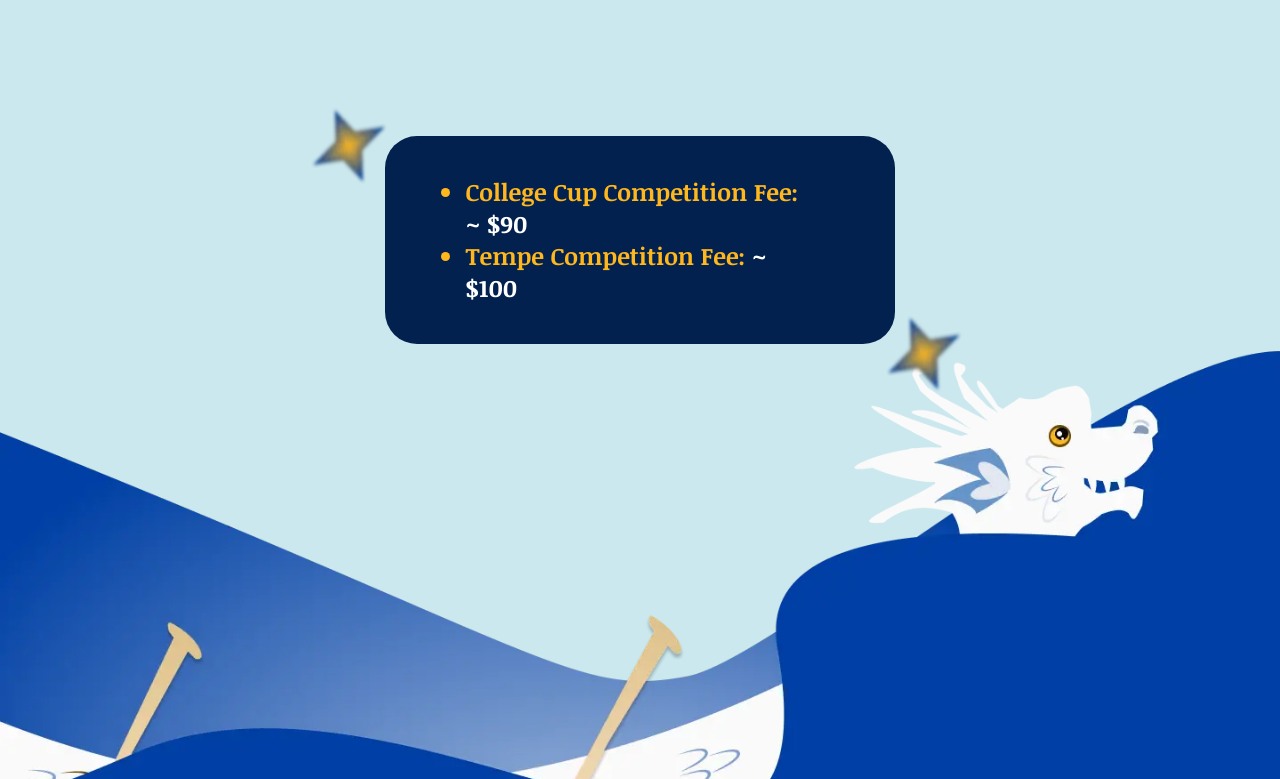
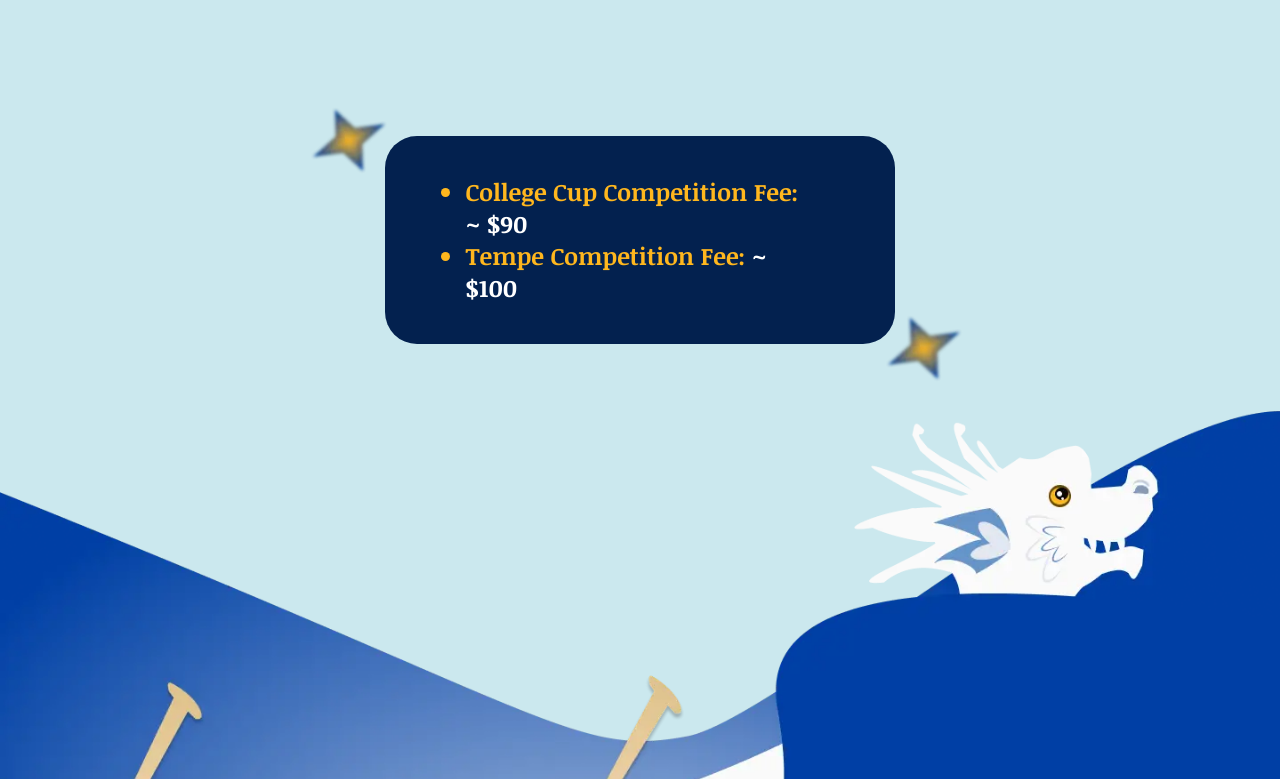
Before and after one commit to acm-ucr/rsd-website, a Next.js app: page /join in a window 1280 px wide. Shown: the part 781-1560 px from the top of the page. Built offline with nearby package versions, Linux system fonts and the light colour scheme.

Commit message:
Added animation to join page assets

```diff
--- a/src/app/join/page.tsx
+++ b/src/app/join/page.tsx
@@ -1,3 +1,4 @@
+"use client";
 import Image from "next/image";
 import JoinDragon from "@/public/join/joinDragon.webp";
 import Cloud from "@/public/cloud.webp";
@@ -6,17 +7,22 @@ import { Button } from "@/components/ui/button";
 import Link from "next/link";
 import Registration from "@/components/join/Registration";
 import Header from "@/components/Header";
+import { motion } from "motion/react";
 
 const Join = () => {
   return (
     <div className="bg-rsd-light-blue flex min-h-screen w-full flex-col items-center overflow-x-hidden">
       <Header text="Registration" />
+
       <div className="relative flex justify-center">
-        <Image
-          src={Cloud}
-          alt="Cloud"
-          className="invisible absolute -top-[10vh] -left-[16vw] sm:visible sm:-top-[12vh] sm:-left-[35vw] sm:scale-70 md:-top-[10vh] md:scale-80 lg:-top-[12vh] lg:-left-[25vw] xl:-left-[16vw] xl:scale-90 2xl:-top-[10vh] 2xl:scale-100"
-        />
+        <motion.div
+          initial={{ opacity: 0, x: -10 }}
+          whileInView={{ opacity: 1, x: 0 }}
+          transition={{ duration: 0.8, delay: 0.2 }}
+          className=":sm:-top-[12vh] invisible absolute -top-[10vh] -left-[16vw] sm:visible sm:-left-[35vw] sm:scale-70 md:-top-[10vh] md:scale-80 lg:-top-[12vh] lg:-left-[25vw] xl:-left-[16vw] xl:scale-90 2xl:-top-[10vh] 2xl:scale-100"
+        >
+          <Image src={Cloud} alt="Cloud" />
+        </motion.div>
 
         <InfoBox
           text={
@@ -30,19 +36,30 @@ const Join = () => {
             </div>
           }
         />
-        <Image
-          src={Cloud}
-          alt="Cloud"
+        <motion.div
+          initial={{ opacity: 0, x: 10 }}
+          whileInView={{ opacity: 1, x: 0 }}
+          transition={{ duration: 0.8, delay: 0.2 }}
           className="invisible absolute -right-[10vw] -bottom-6 sm:visible sm:-right-[35vw] sm:scale-70 md:-right-[30vw] md:scale-80 lg:-right-[10vw] xl:scale-90 2xl:-right-[5vw]"
-        />
+        >
+          <Image src={Cloud} alt="Cloud" />
+        </motion.div>
       </div>
 
       <Registration />
-      <Image
-        src={JoinDragon}
-        alt="Dragon Riding a Wave"
-        className="-mt-30 hidden w-full object-fill sm:block"
-      />
+      <motion.div
+        initial={{ opacity: 0, x: -100 }}
+        whileInView={{ opacity: 1, x: 0 }}
+        transition={{ duration: 0.8, delay: 0.2 }}
+        viewport={{ once: true, amount: 0.3 }}
+        className="-mt-15 hidden w-full overflow-hidden sm:block"
+      >
+        <Image
+          src={JoinDragon}
+          alt="Dragon Riding a Wave"
+          className="h-auto w-full object-cover"
+        />
+      </motion.div>
     </div>
   );
 };
--- a/src/components/join/Registration.tsx
+++ b/src/components/join/Registration.tsx
@@ -1,24 +1,34 @@
+"use client";
 import InfoBox from "../InfoBox";
 import Image from "next/image";
 import Star4Point from "@/public/4pointStar.webp";
 import items from "@/data/FeeLabels";
 import Header from "@/components/Header";
+import { motion } from "motion/react";
 
 const Registration = () => {
   return (
     <div className="flex flex-col items-center overflow-hidden">
       <Header text="Fee Information" />
       <div className="relative flex justify-center">
-        <Image
-          src={Star4Point}
-          alt="Four Point Star"
+        <motion.div
+          transition={{ duration: 0.7, delay: 0.2 }}
+          initial={{ opacity: 0, x: 0 }}
+          whileInView={{ opacity: 1, x: 0, rotate: 360 }}
           className="absolute top-[15%] left-[3%] size-10 md:size-20"
-        />
-        <Image
-          src={Star4Point}
-          alt="Four Point Star"
+        >
+          <Image src={Star4Point} alt="Four Point Star" />
+        </motion.div>
+
+        <motion.div
+          transition={{ duration: 0.7, delay: 0.2 }}
+          initial={{ opacity: 0, x: 0 }}
+          whileInView={{ opacity: 1, x: 0, rotate: 360 }}
           className="absolute right-[4%] bottom-[10%] size-10 md:size-20"
-        />
+        >
+          <Image src={Star4Point} alt="Four Point Star" />
+        </motion.div>
+
         <InfoBox
           text={
             <ul className="marker:text-rsd-gold list-outside list-disc">
```
